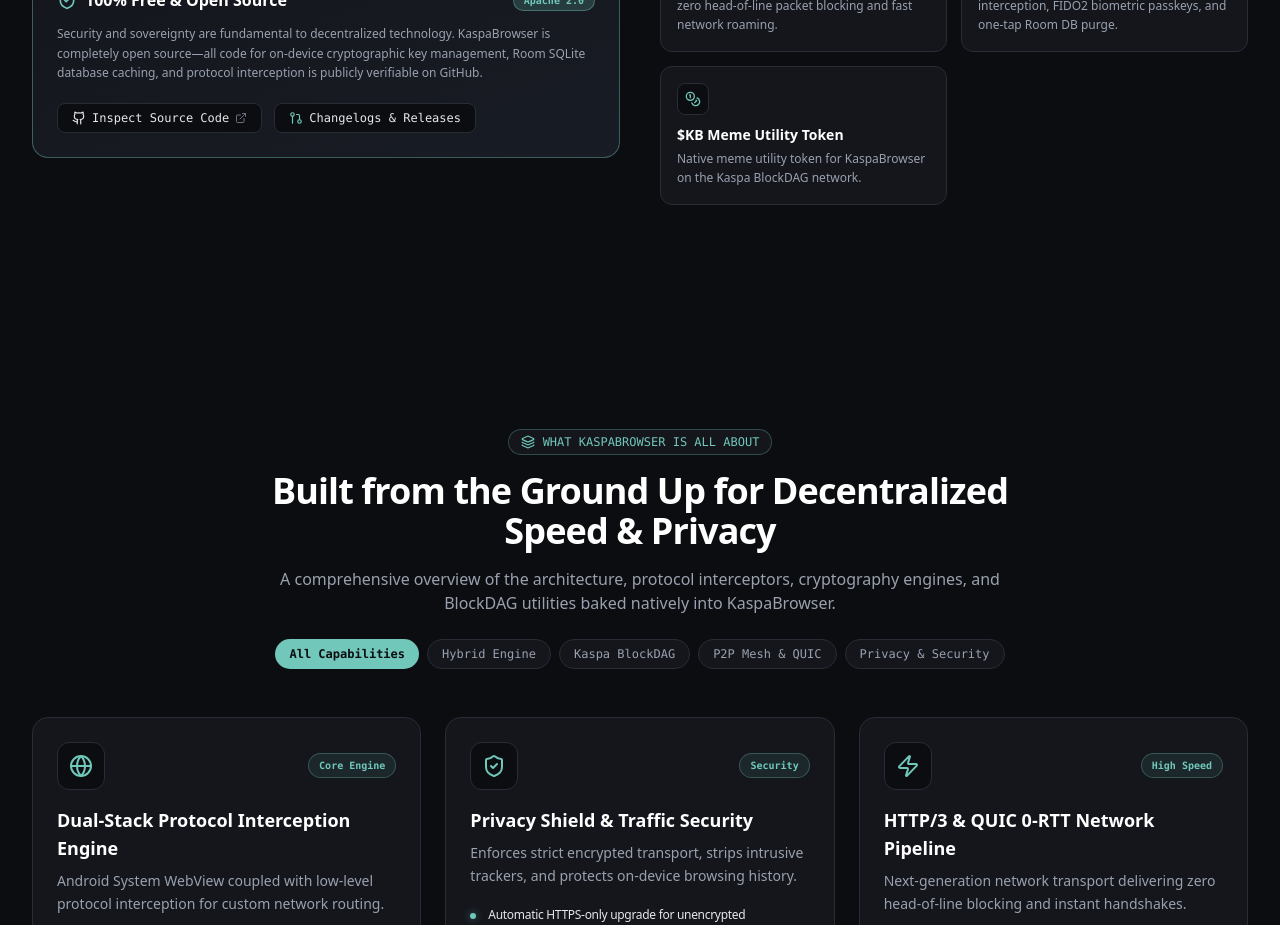
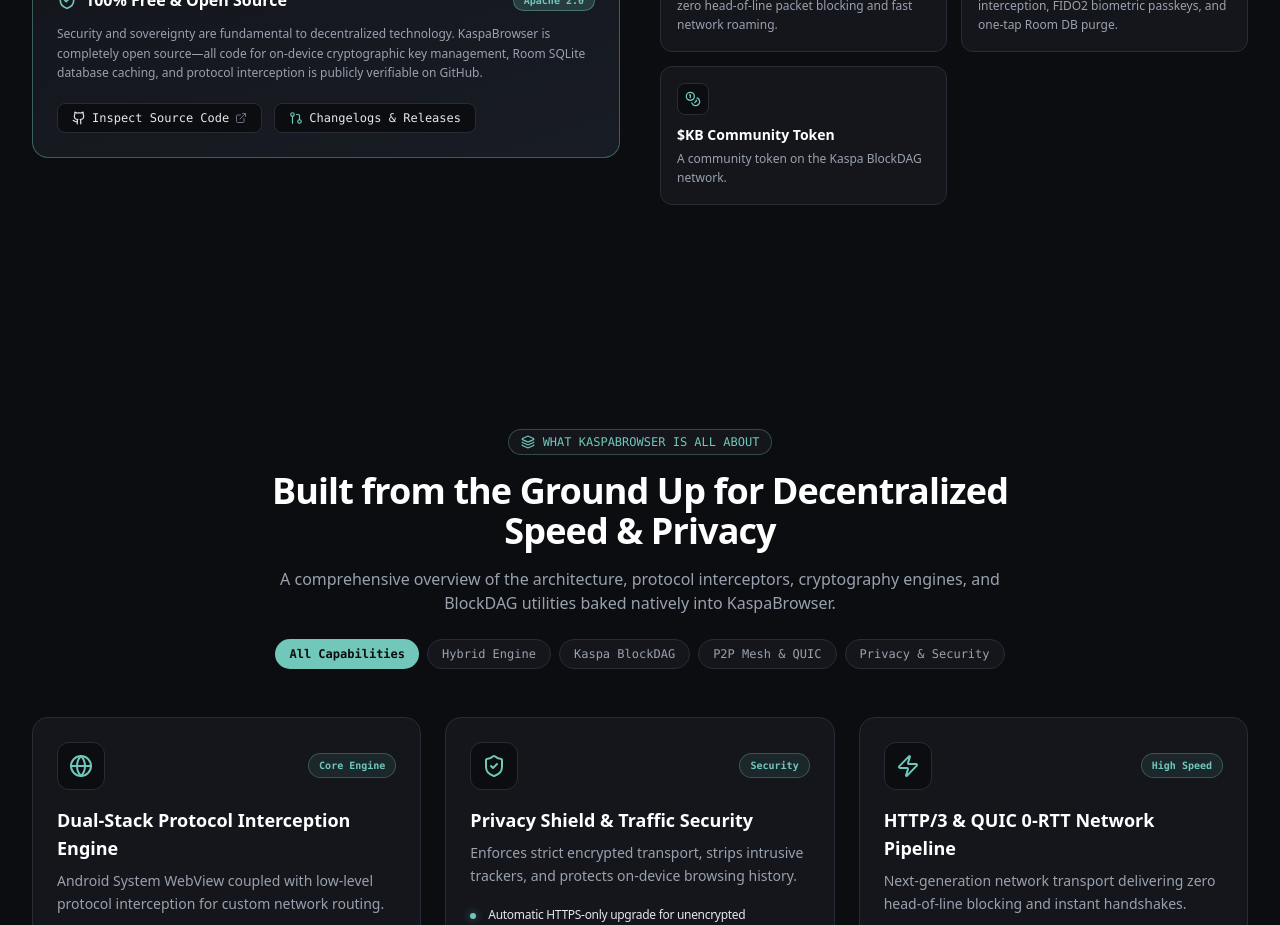
Before and after one commit to Curious-being99/Kaspa-browser-website-, a React (Vite) app: page / in a window 1280 px wide. Shown: the part 1380-2305 px from the top of the page. Built offline with nearby package versions, Linux system fonts and the light colour scheme; no server answers.

Commit message:
Correct $KB description in website feature card

```diff
--- a/src/components/AboutSection.tsx
+++ b/src/components/AboutSection.tsx
@@ -149,9 +149,9 @@ export const AboutSection: React.FC<AboutSectionProps> = ({
                 <div className="w-8 h-8 rounded-lg bg-[#0C0D10] border border-[#282C37] flex items-center justify-center text-[#70C7BA] mb-2.5">
                   <Coins className="w-4 h-4" />
                 </div>
-                <h4 className="text-sm font-bold text-white mb-1">$KB Meme Utility Token</h4>
+                <h4 className="text-sm font-bold text-white mb-1">$KB Community Token</h4>
                 <p className="text-xs text-gray-400 leading-relaxed">
-                  Native meme utility token for KaspaBrowser on the Kaspa BlockDAG network.
+                  A community token on the Kaspa BlockDAG network.
                 </p>
               </div>
 
```
